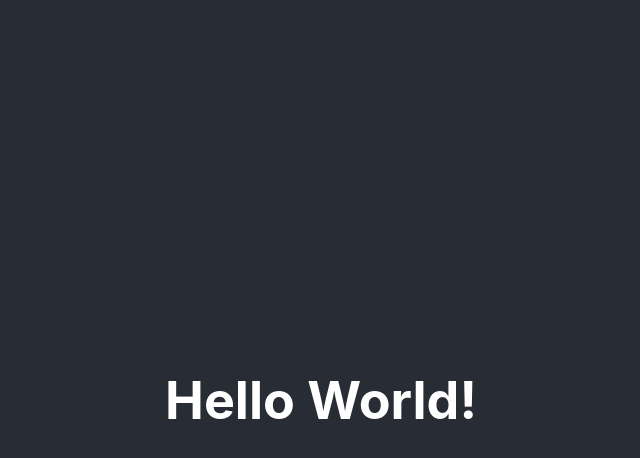
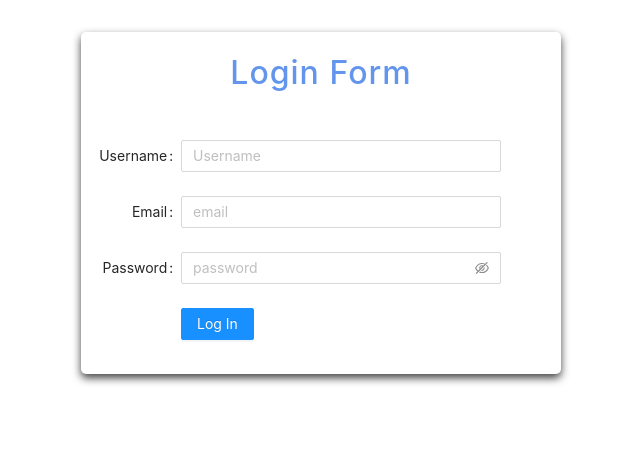
Before and after one commit to mtMirani25/AntD-Form, a React (Create React App) app: page / in a window 1280 px wide. Shown: the top 458 px of the page, without its empty margins (319-959 px from the left). Built offline with nearby package versions, Linux system fonts and the light colour scheme.

Commit message:
complete the Login form

```diff
--- a/package.json
+++ b/package.json
@@ -6,6 +6,7 @@
     "@testing-library/jest-dom": "^5.16.1",
     "@testing-library/react": "^12.1.2",
     "@testing-library/user-event": "^13.5.0",
+    "antd": "^4.18.2",
     "react": "^17.0.2",
     "react-dom": "^17.0.2",
     "react-scripts": "5.0.0",
--- a/src/App.css
+++ b/src/App.css
@@ -1,38 +1,7 @@
-.App {
-  text-align: center;
+#form {
+  width: 30rem;
+  max-width: 90%;
+  height: auto;
+  margin: 0 auto;
+  padding-top: 2rem;
 }
-
-.App-logo {
-  height: 40vmin;
-  pointer-events: none;
-}
-
-@media (prefers-reduced-motion: no-preference) {
-  .App-logo {
-    animation: App-logo-spin infinite 20s linear;
-  }
-}
-
-.App-header {
-  background-color: #282c34;
-  min-height: 100vh;
-  display: flex;
-  flex-direction: column;
-  align-items: center;
-  justify-content: center;
-  font-size: calc(10px + 2vmin);
-  color: white;
-}
-
-.App-link {
-  color: #61dafb;
-}
-
-@keyframes App-logo-spin {
-  from {
-    transform: rotate(0deg);
-  }
-  to {
-    transform: rotate(360deg);
-  }
-}
--- a/src/App.jsx
+++ b/src/App.jsx
@@ -1,14 +1,16 @@
 import React from "react";
+import SignUp from "./components/Form/SignUp";
+
 import "./App.css";
 
-function App() {
+const App = () => {
   return (
-    <div className="App">
-      <header className="App-header">
-        <h1>Hello World!</h1>
-      </header>
-    </div>
+    <>
+      <section id="form">
+        <SignUp />
+      </section>
+    </>
   );
-}
+};
 
 export default App;
--- /dev/null
+++ b/src/components/Form/SignUp.css
@@ -0,0 +1,22 @@
+@import "~antd/dist/antd.css";
+
+.heading {
+  font-size: 2rem;
+  letter-spacing: 1px;
+  text-align: center;
+  padding: 1rem 0;
+  user-select: none;
+  color: #6495ed;
+}
+
+.login-form {
+  padding: 10px 0;
+}
+
+.inp-field {
+  width: 90%;
+  display: block;
+  padding: 5px 0 2px 10px;
+  line-height: 1.7;
+  margin: 5px 0;
+}
--- /dev/null
+++ b/src/components/Form/SignUp.jsx
@@ -0,0 +1,84 @@
+import React, { useState } from "react";
+import Card from "../UI/Card";
+import { Form, Input, Button } from "antd";
+
+import "./SignUp.css";
+
+const SignUp = () => {
+  const [enteredName, setEnteredName] = useState("");
+  const [enteredEmail, setEnteredEmail] = useState("");
+  const [enteredPassword, setEnteredPassword] = useState("");
+
+  const nameChangeHandler = (event) => {
+    setEnteredName(event.target.value);
+  };
+
+  const emailChangeHandler = (event) => {
+    setEnteredEmail(event.target.value);
+  };
+
+  const pswChangeHandler = (event) => {
+    setEnteredPassword(event.target.value);
+  };
+
+  const submitHandler = (event) => {
+    event.preventDefault();
+
+    setEnteredName("");
+    setEnteredEmail("");
+    setEnteredPassword("");
+
+    console.log(enteredName, enteredEmail, enteredPassword);
+  };
+  return (
+    <>
+      <Card>
+        <h1 className="heading">Login Form</h1>
+        <Form
+          className="login-form"
+          labelCol={{
+            span: 5,
+          }}
+          wrapperCol={{
+            span: 16,
+          }}
+        >
+          <Form.Item label="Username">
+            <Input
+              placeholder="Username"
+              value={enteredName}
+              onChange={nameChangeHandler}
+            />
+          </Form.Item>
+          <Form.Item label="Email">
+            <Input
+              placeholder="email"
+              required
+              value={enteredEmail}
+              onChange={emailChangeHandler}
+              autoComplete="off"
+            />
+          </Form.Item>
+          <Form.Item label="Password">
+            <Input.Password
+              placeholder="password"
+              value={enteredPassword}
+              onChange={pswChangeHandler}
+            />
+          </Form.Item>
+          <Form.Item
+            wrapperCol={{
+              offset: 5,
+            }}
+          >
+            <Button type="primary" htmlType="submit" onClick={submitHandler}>
+              Log In
+            </Button>
+          </Form.Item>
+        </Form>
+      </Card>
+    </>
+  );
+};
+
+export default SignUp;
--- /dev/null
+++ b/src/components/UI/Card.css
@@ -0,0 +1,4 @@
+.card {
+  border-radius: 5px;
+  box-shadow: 0 4px 8px rgba(0, 0, 0, 0.75);
+}
--- /dev/null
+++ b/src/components/UI/Card.jsx
@@ -0,0 +1,8 @@
+import React from "react";
+import './Card.css';
+
+const Card = (props) => {
+  return <div className="card">{props.children}</div>;
+};
+
+export default Card;
--- a/src/index.css
+++ b/src/index.css
@@ -1,13 +1,5 @@
-body {
+* {
+  padding: 0;
   margin: 0;
-  font-family: -apple-system, BlinkMacSystemFont, 'Segoe UI', 'Roboto', 'Oxygen',
-    'Ubuntu', 'Cantarell', 'Fira Sans', 'Droid Sans', 'Helvetica Neue',
-    sans-serif;
-  -webkit-font-smoothing: antialiased;
-  -moz-osx-font-smoothing: grayscale;
+  box-sizing: border-box;
 }
-
-code {
-  font-family: source-code-pro, Menlo, Monaco, Consolas, 'Courier New',
-    monospace;
-}
```
Also changed, not shown: public/index.html (+1 -22 lines), public/robots.txt (deleted), 1 other file (tests, documents, lock files or other folders).
